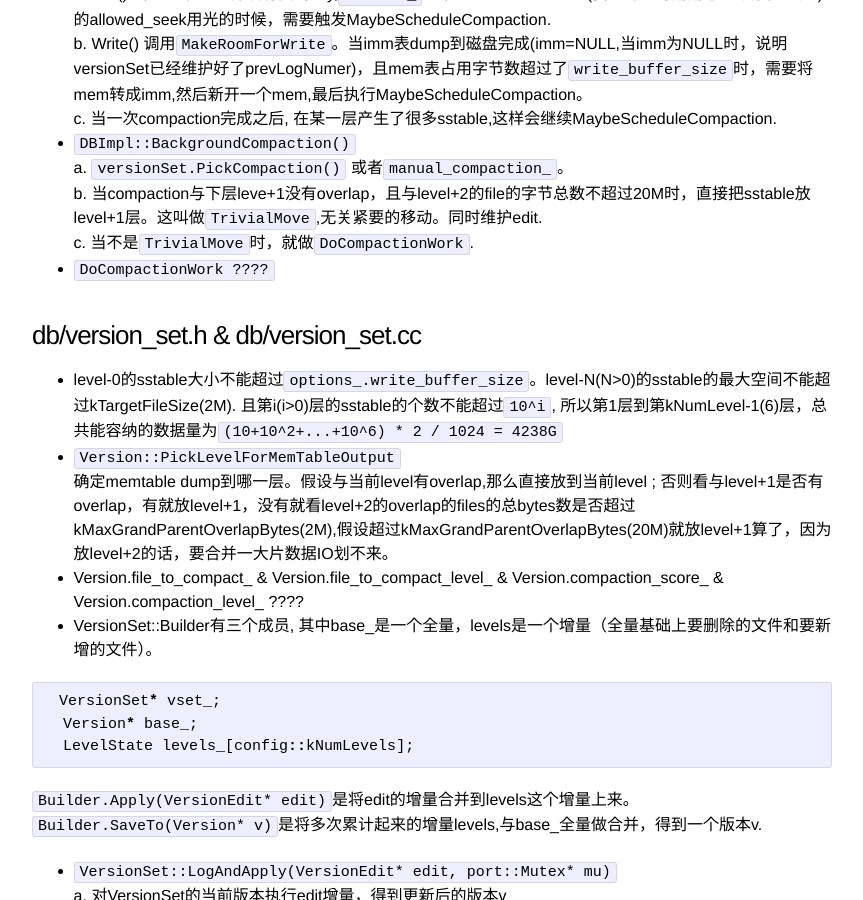
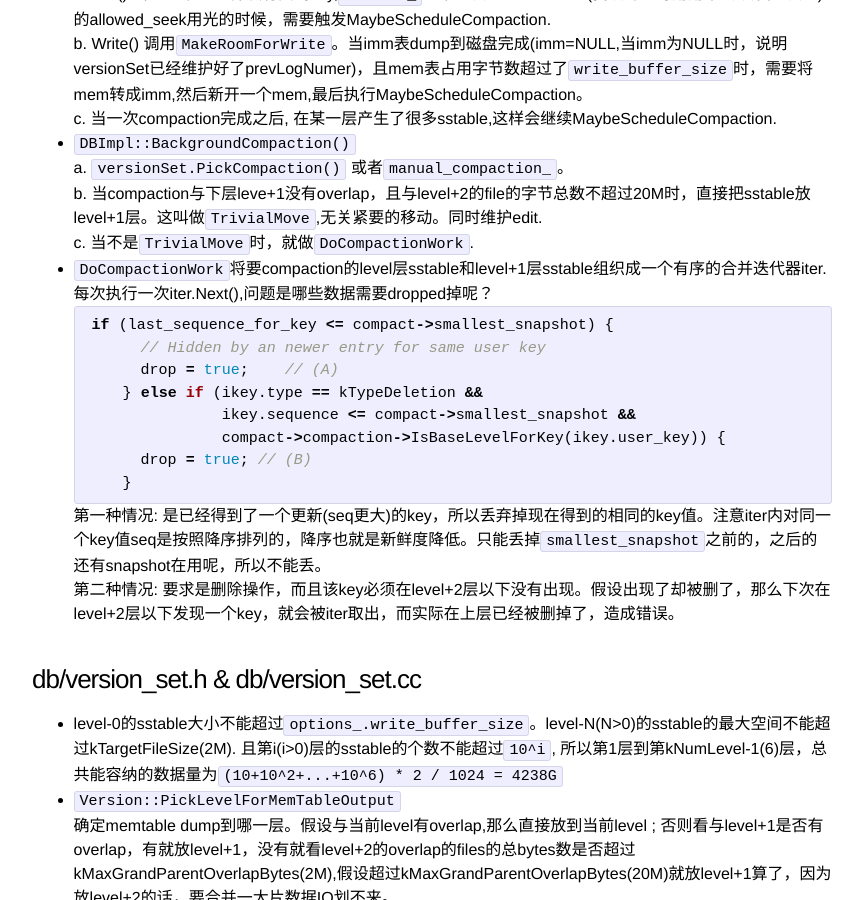
Before and after one commit to SteNicholas/openinx.github.io, a Jekyll site: the page built from _posts/2014-08-11-leveldb-notes.md, in a window 1280 px wide and 900 px high, scrolled down 4068 px. Shown: the whole window, without its empty margins (208-1071 px from the left). Built offline with Jekyll 4.4.1, drawn with Linux system fonts in a browser that asks for light colours; Markdown is read by kramdown in place of the engine named in the settings; comment, search, counter and statistics services are not loaded.

Commit message:
leveldb notes

````diff
--- a/_posts/2014-08-11-leveldb-notes.md
+++ b/_posts/2014-08-11-leveldb-notes.md
@@ -83,14 +83,25 @@ a. `versionSet.PickCompaction()` 或者`manual_compaction_`。
 b. 当compaction与下层leve+1没有overlap，且与level+2的file的字节总数不超过20M时，直接把sstable放level+1层。这叫做`TrivialMove`,无关紧要的移动。同时维护edit.
 c. 当不是`TrivialMove`时，就做`DoCompactionWork`.
 
-* `DoCompactionWork ????`
+* `DoCompactionWork`将要compaction的level层sstable和level+1层sstable组织成一个有序的合并迭代器iter. 每次执行一次iter.Next(),问题是哪些数据需要dropped掉呢？
+```cpp
+if (last_sequence_for_key <= compact->smallest_snapshot) {
+        // Hidden by an newer entry for same user key
+        drop = true;    // (A)
+      } else if (ikey.type == kTypeDeletion &&
+                 ikey.sequence <= compact->smallest_snapshot &&
+                 compact->compaction->IsBaseLevelForKey(ikey.user_key)) {
+        drop = true; // (B)
+      }
+```
+第一种情况: 是已经得到了一个更新(seq更大)的key，所以丢弃掉现在得到的相同的key值。注意iter内对同一个key值seq是按照降序排列的，降序也就是新鲜度降低。只能丢掉`smallest_snapshot`之前的，之后的还有snapshot在用呢，所以不能丢。
+第二种情况: 要求是删除操作，而且该key必须在level+2层以下没有出现。假设出现了却被删了，那么下次在level+2层以下发现一个key，就会被iter取出，而实际在上层已经被删掉了，造成错误。
 
 ### db/version_set.h & db/version_set.cc
 * level-0的sstable大小不能超过`options_.write_buffer_size`。level-N(N>0)的sstable的最大空间不能超过kTargetFileSize(2M). 且第i(i>0)层的sstable的个数不能超过`10^i`, 所以第1层到第kNumLevel-1(6)层，总共能容纳的数据量为`(10+10^2+...+10^6) * 2 / 1024 = 4238G`
 
 * `Version::PickLevelForMemTableOutput`
   确定memtable dump到哪一层。假设与当前level有overlap,那么直接放到当前level ; 否则看与level+1是否有overlap，有就放level+1，没有就看level+2的overlap的files的总bytes数是否超过kMaxGrandParentOverlapBytes(2M),假设超过kMaxGrandParentOverlapBytes(20M)就放level+1算了，因为放level+2的话，要合并一大片数据IO划不来。
-* Version.file_to_compact_ & Version.file_to_compact_level_ & Version.compaction_score_ & Version.compaction_level_ ????
 * VersionSet::Builder有三个成员, 其中base_是一个全量，levels是一个增量（全量基础上要删除的文件和要新增的文件）。
 
 ```cpp
````
